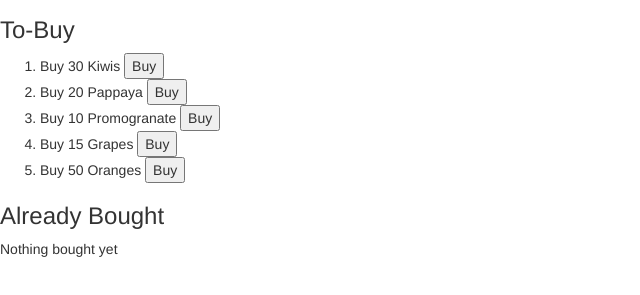
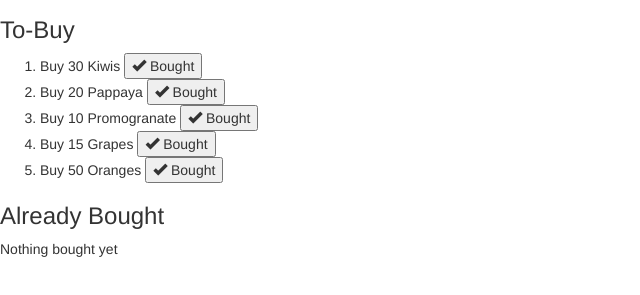
Before and after one commit to muhammedazheruddin/mod2-solution, a plain HTML site: page index.html in a window 1280 px wide. Shown: the part 63-358 px from the top of the page, without its empty margins (0-640 px from the left). Drawn offline with Linux system fonts and the light colour scheme.

Commit message:
Module 2 Solution

```diff
--- a/index.html
+++ b/index.html
@@ -21,7 +21,7 @@
         <ol>
           <li ng-repeat="item in list.items">
             Buy {{ item.quantity }} {{ item.name }}
-            <button ng-click="list.removeItem($index);">Buy</button>
+            <button ng-click="list.removeItem($index);"><span class="glyphicon glyphicon-ok"></span> Bought</button>
           </li>
         </ol>
         <div ng-if='masterList.toBuyMessage' class="error">{{masterList.toBuyMessage}}</div>
```
